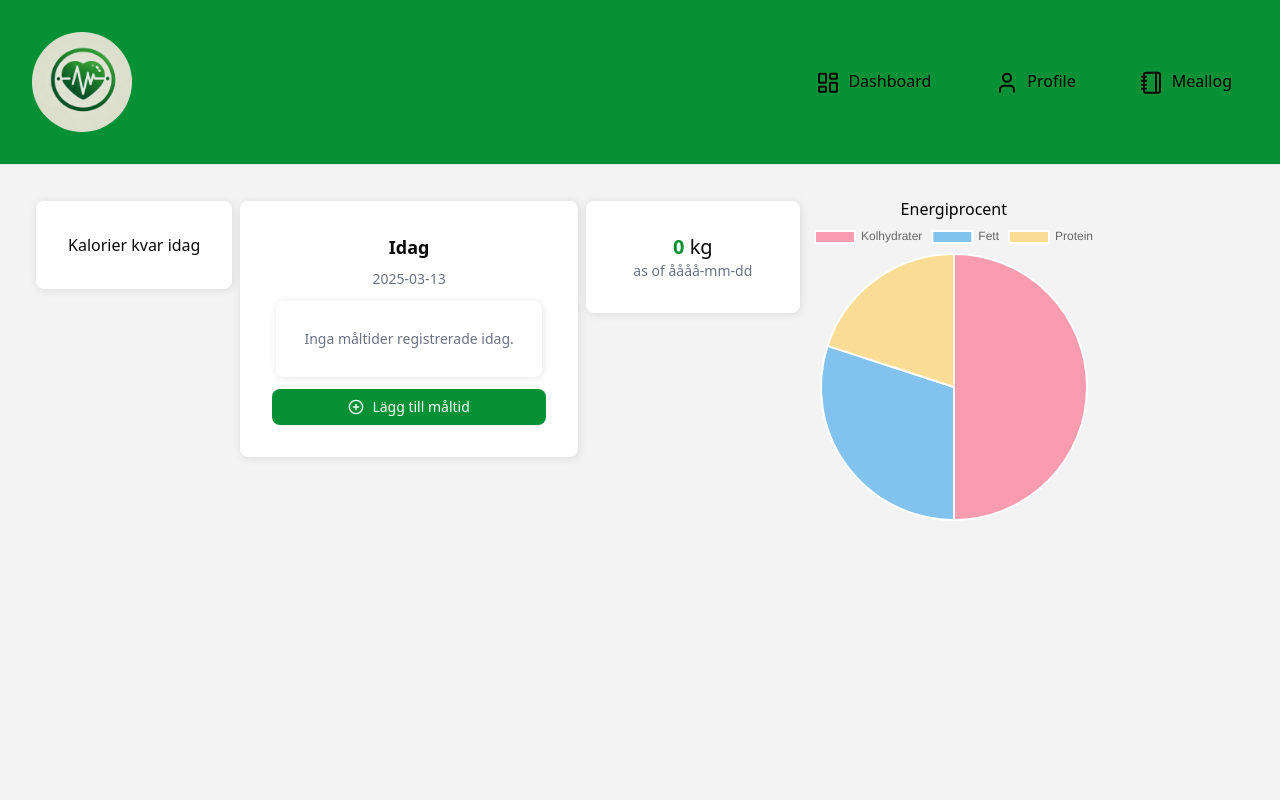
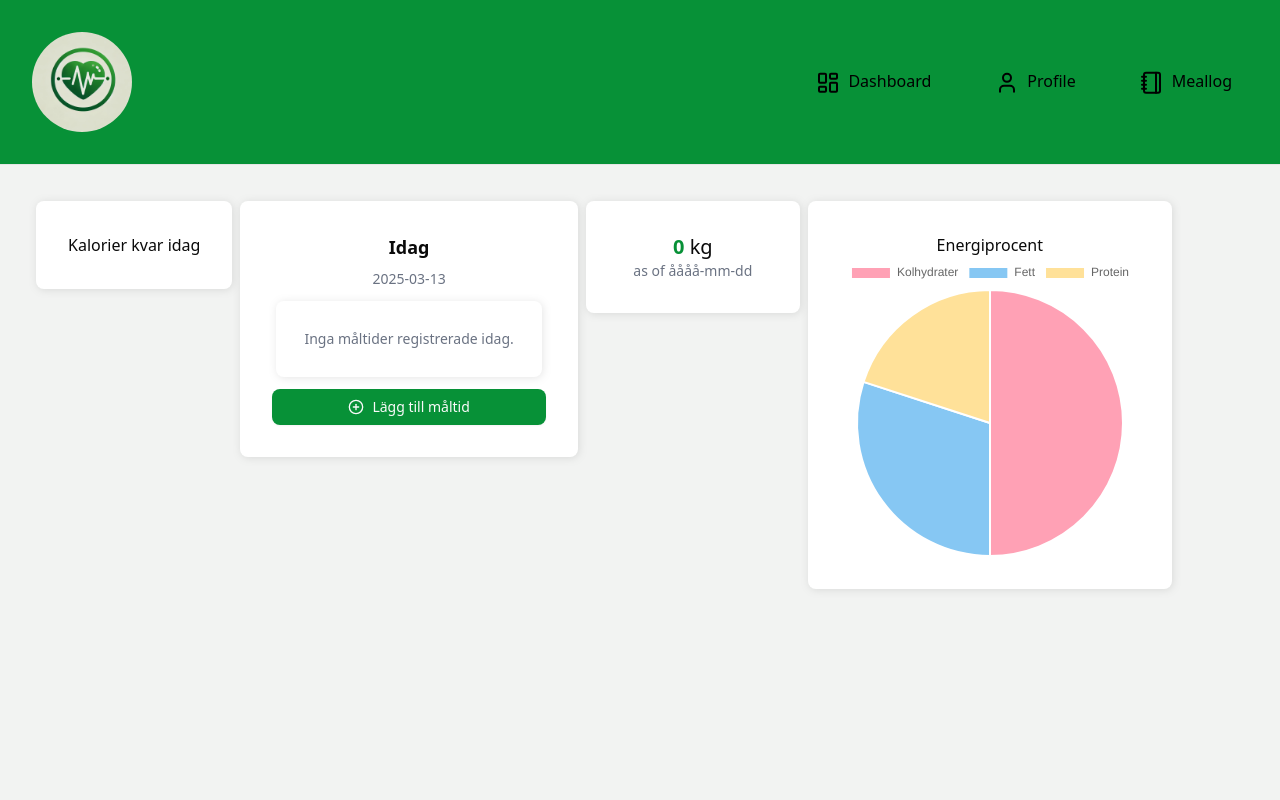
Before and after one commit to BenjaminBerhane/Healthtracker-v10-individuell, a React (Vite) app: page / in a window 1280 px wide. Shown: the top 800 px of the page. Built offline with nearby package versions, Linux system fonts and the light colour scheme.

Commit message:
added div card to piechart

```diff
--- a/src/pages/Dashboard.jsx
+++ b/src/pages/Dashboard.jsx
@@ -22,9 +22,9 @@ const Dashboard = () => {
             <CurrentWeight />
           </div>
         )}
-
-        <EnergyPieChart energyData={energyData} />
-
+        <section className="card">
+          <EnergyPieChart energyData={energyData} />
+        </section>
       </div>
     </main>
   );
```
